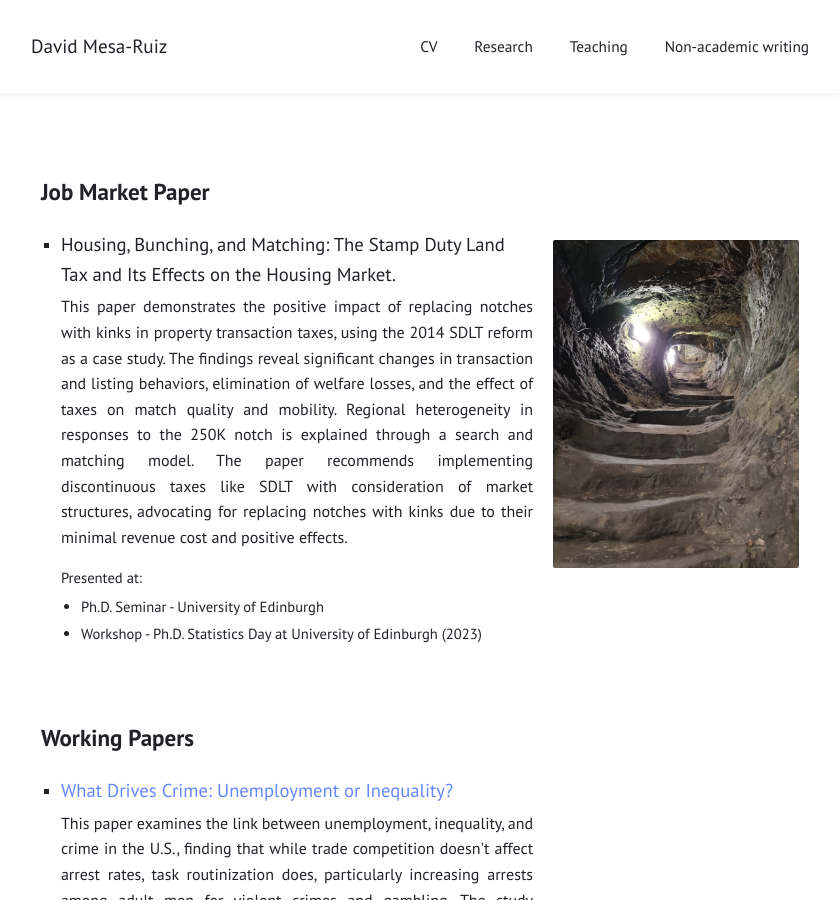
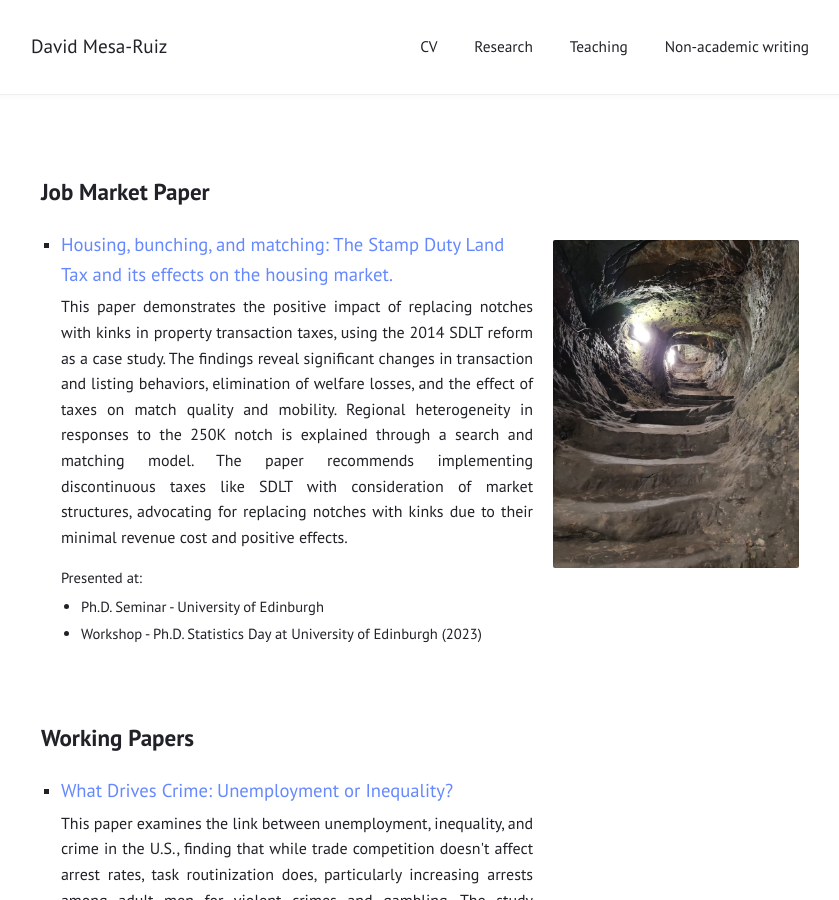
Before and after one commit to davidmesaruiz/davidmesaruiz.github.io, a Jekyll site: the page built from research.md, in a window 1280 px wide and 900 px high. Shown: the whole window, without its empty margins (220-1059 px from the left). Built offline with Jekyll 4.4.1, drawn with Linux system fonts in a browser that asks for light colours; part of the change alters nothing that is shown.

Commit message:
Update research.md

```diff
--- a/research.md
+++ b/research.md
@@ -9,7 +9,9 @@ title: ""
     <ul style="list-style-type: square; padding-left: 20px;">
       <li>
         <span style="font-size: 14pt;">
-          Housing, Bunching, and Matching: The Stamp Duty Land Tax and Its Effects on the Housing Market.
+          <a href="https://drive.google.com/file/d/1O9_bOJMdDU6XauSDNtCgiokpyczOjNcj/view?usp=sharing">
+            Housing, bunching, and matching: The Stamp Duty Land Tax and its effects on the housing market.
+          </a>
         </span>
         <p style="font-size: 12pt; margin-top: 5px;">
           This paper demonstrates the positive impact of replacing notches with kinks in property transaction taxes, using the 2014 SDLT reform as a case study. The findings reveal significant changes in transaction and listing behaviors, elimination of welfare losses, and the effect of taxes on match quality and mobility. Regional heterogeneity in responses to the 250K notch is explained through a search and matching model. The paper recommends implementing discontinuous taxes like SDLT with consideration of market structures, advocating for replacing notches with kinks due to their minimal revenue cost and positive effects.
```
